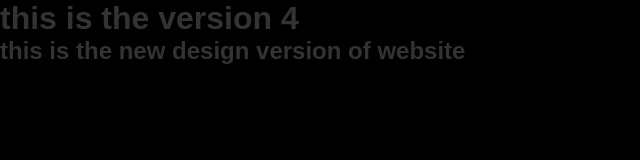
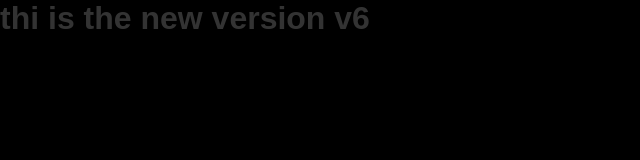
Before and after one commit to GitGulshan/gitlearningrepo, a plain HTML site: page index.html in a window 1280 px wide. Shown: the whole page, without its empty margins (0-640 px from the left). Drawn offline with Linux system fonts and the light colour scheme.

Commit message:
this is the change in 6,1

```diff
--- a/index.html
+++ b/index.html
@@ -9,8 +9,7 @@
 </head>
 
 <body>
-    <h1>this is the version 4</h1>
-    <h2>this is the new design version of website</h2>
+    <h1>thi is the new version v6</h1>
 </body>
 
 </html>
```
